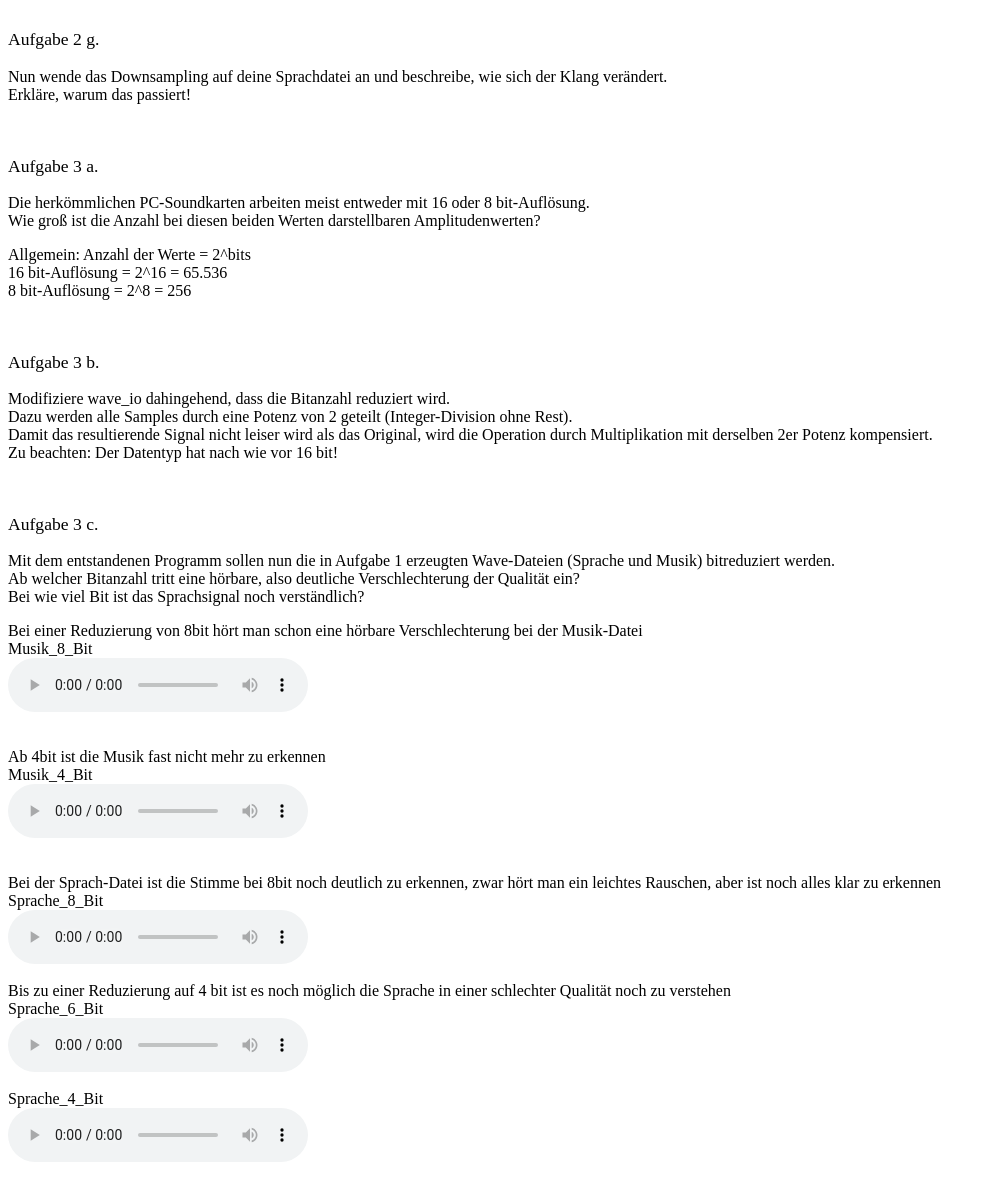
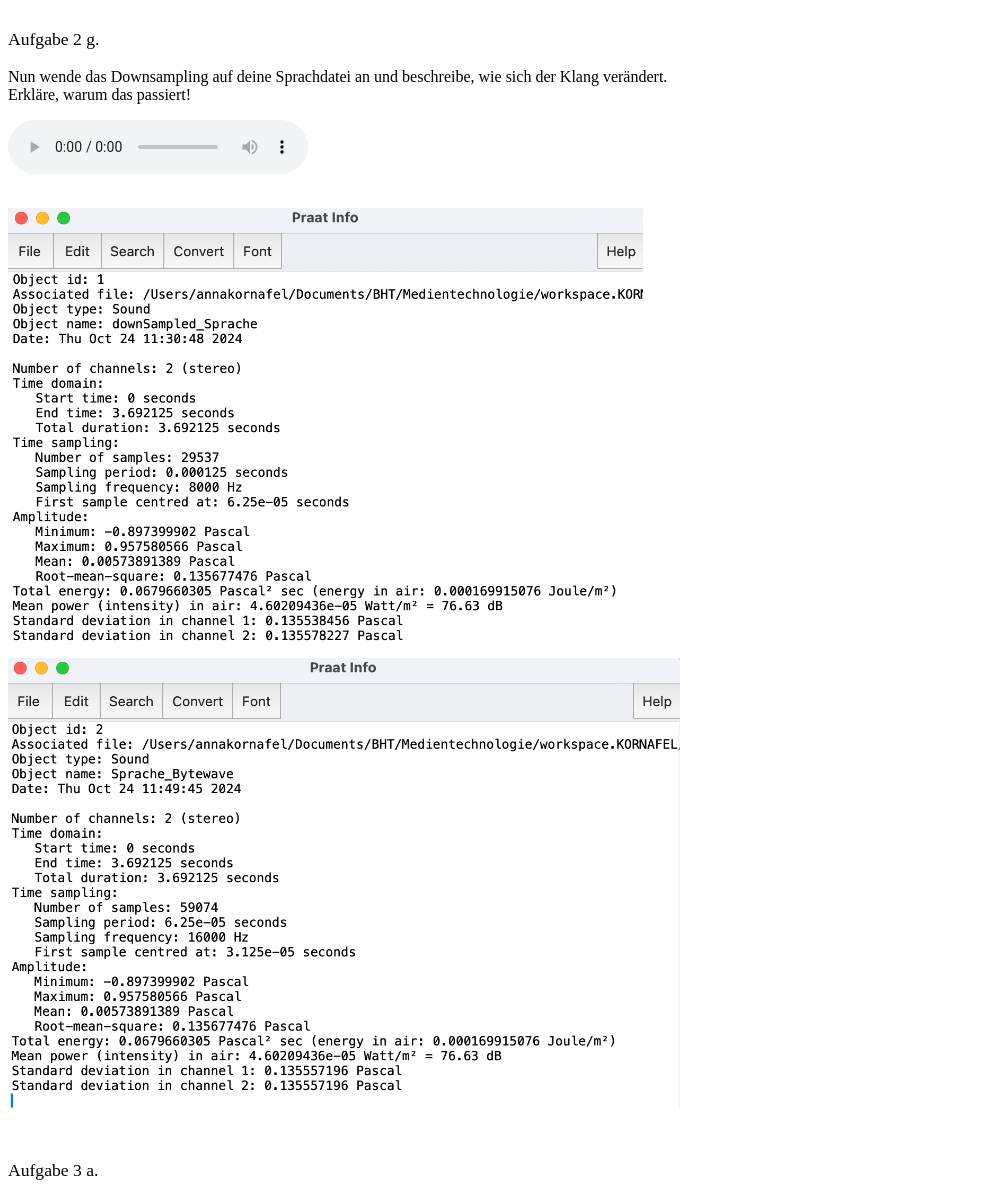
Before and after one commit to Akornafel21/medientechnologien, a plain HTML site: page aufg_1/ue1.html in a window 1280 px wide. Shown: the part 6180-7364 px from the top of the page, without its empty margins (0-995 px from the left). Drawn offline with Linux system fonts and the light colour scheme.

Commit message:
Aufgabe 2g. Teil 1

```diff
--- a/aufg_1/ue1.html
+++ b/aufg_1/ue1.html
@@ -178,7 +178,9 @@
 <br><h3>Aufgabe 2 g.</h3>
 <p>Nun wende das Downsampling auf deine Sprachdatei an und beschreibe, wie sich der Klang
         verändert. </br>Erkläre, warum das passiert!</p>
-<p><!--Loesung--></p>
+<audio controls><source src="audio/downSampled_Sprache.wav" type="audio/wav"></audio>
+<P></br><img src="bilder/down_Sprache_Bytewave.jpeg" height="450" alt="Bild kann nicht geladen werden.">
+        <img src="bilder/praat_Sprache_Bytewave.jpeg" height="450" alt="Bild kann nicht geladen werden."></p>
 
 <br><h3>Aufgabe 3 a.</h3>
 <p>Die herkömmlichen PC-Soundkarten arbeiten meist entweder mit 16 oder 8 bit-Auflösung. </br>Wie
```
Also changed, not shown: aufg_1/bilder/down_Sprache_Bytewave.jpeg (renamed from aufg_1/bilder/down_Sprache_Bytewave.jpeg.png).
